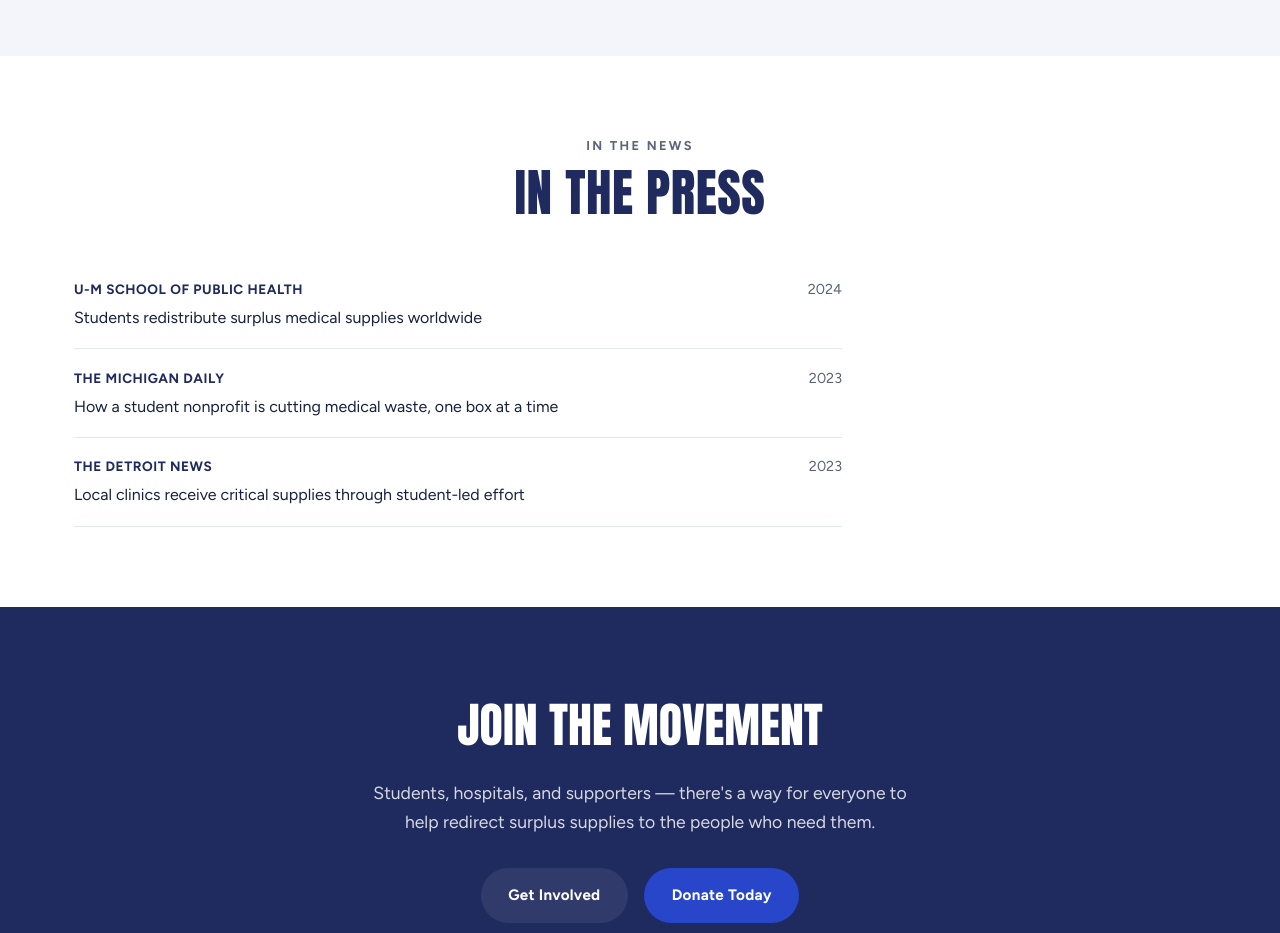
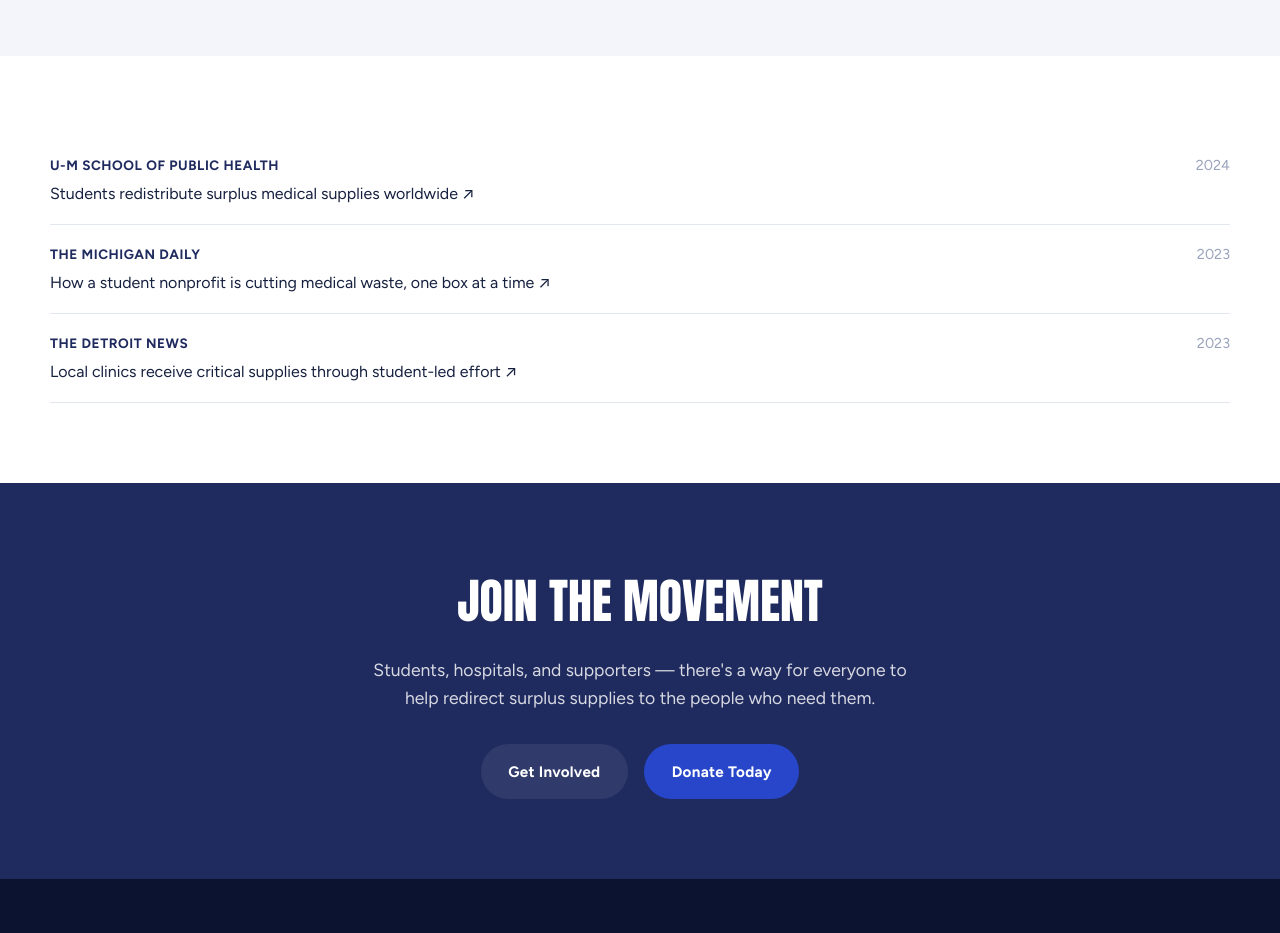
Before and after one commit to blueprintsforpangaea/Blueprints_Website_Revamp, a React (Vite) app: page / in a window 1280 px wide. Shown: the part 4660-5593 px from the top of the page. Built offline with nearby package versions, Linux system fonts and the light colour scheme.

Commit message:
Cleaned press page, added hover states

```diff
--- a/src/components/sections/PressCoverage.jsx
+++ b/src/components/sections/PressCoverage.jsx
@@ -3,16 +3,14 @@ import { PRESS_ITEMS } from '../../data/press.js';
 export default function PressCoverage() {
   return (
     <section className="section">
-      <div className="container">
-        <p className="eyebrow">In the News</p>
-        <h2 className="section-title">In the Press</h2>
+      <div className="container press__container">
         <ul className="press__list">
           {PRESS_ITEMS.map((item) => (
             <li key={item.id} className="press__item">
               <a href={item.url} target="_blank" rel="noreferrer">
                 <span className="press__outlet">{item.outlet}</span>
                 <span className="press__date">{item.date}</span>
-                <span className="press__headline">{item.headline}</span>
+                <span className="press__headline">{item.headline} &#8599;</span>
               </a>
             </li>
           ))}
--- a/src/styles/global.css
+++ b/src/styles/global.css
@@ -475,12 +475,15 @@ h1, h2, h3, h4 { color: var(--color-heading); margin: 0; }
 .cta__buttons { display: flex; gap: 1rem; justify-content: center; flex-wrap: wrap; }
 
 /* ---------- Press list ---------- */
-.press__list { list-style: none; padding: 0; margin: 0; max-width: 48rem; }
-.press__item { border-bottom: 1px solid var(--color-border); }
+.press__container { padding: 0}
+.press__list { list-style: none; padding: 0; margin: 0; max-width: 80rem; }
+.press__item { border-bottom: 1px solid var(--color-border); transition-duration: 0.5s;}
+.press__item:hover { border-bottom-color: var(--color-navy); }
 .press__item a { display: grid; grid-template-columns: 1fr auto; gap: 0.25rem 1rem; padding: 1.1rem 0; align-items: baseline; }
 .press__outlet { font-weight: 700; color: var(--color-navy); font-size: 0.85rem; letter-spacing: 0.04em; text-transform: uppercase; }
-.press__headline { grid-column: 1 / -1; color: var(--color-text); }
-.press__date { color: var(--color-muted); font-size: 0.9rem; }
+.press__headline { grid-column: 1 / 2; color: var(--color-text); transition-duration: 0.5s; }
+.press__item:hover .press__headline { color: var(--color-blue-dark); }
+.press__date { color: var(--color-muted-light); font-size: 0.9rem; }
 
 /* ---------- Footer ---------- */
 .footer {
```
